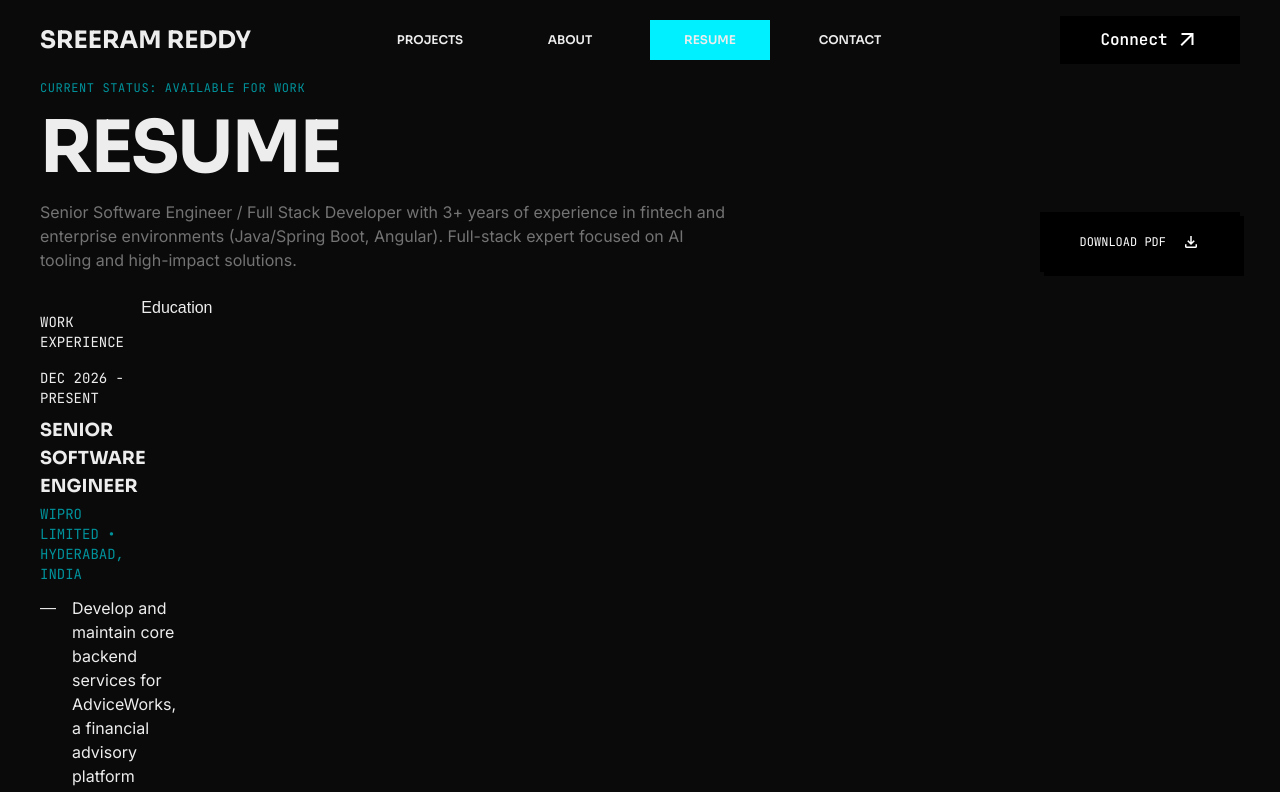
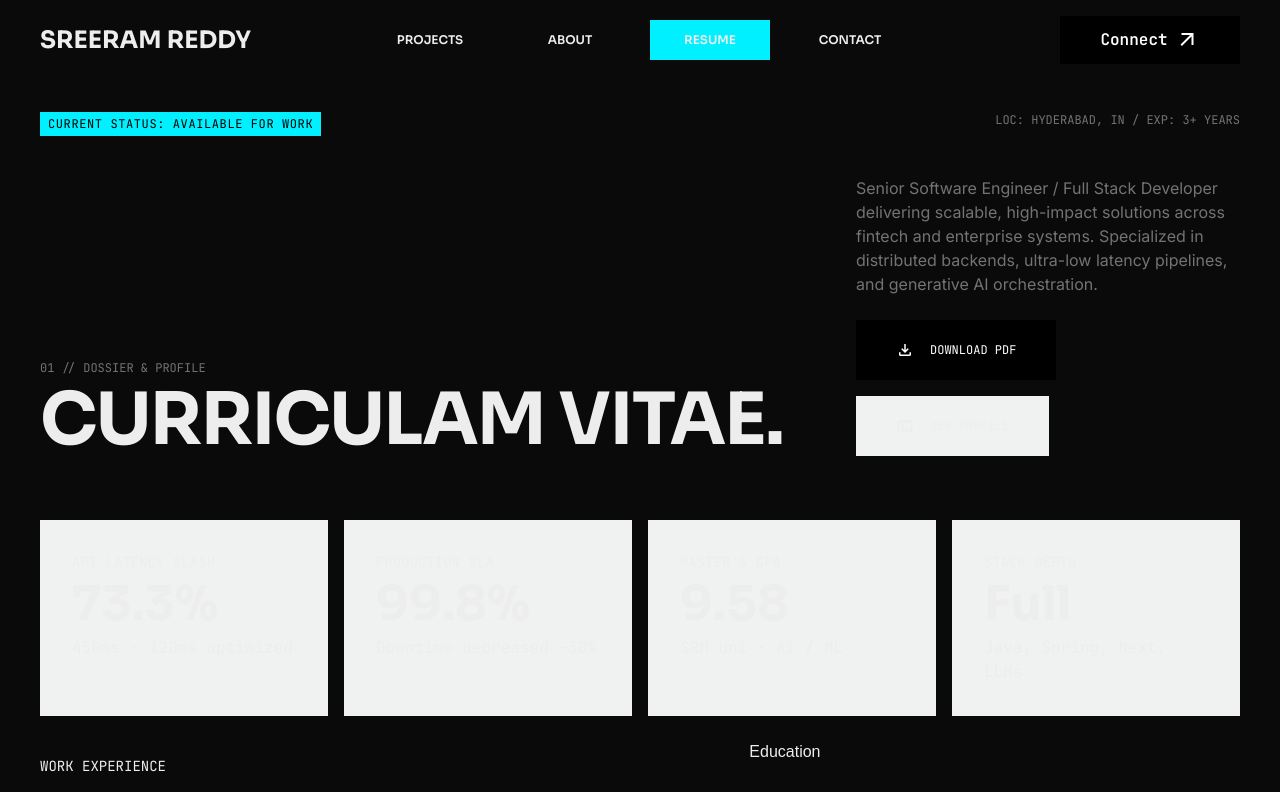
Before and after one commit to DracFiendMG/portfolio, a Next.js app: page /resume in a window 1280 px wide. Shown: the top 792 px of the page. Built offline with nearby package versions, Linux system fonts and the light colour scheme.

Commit message:
feat: add resume page component with profile, metrics, and work experience sections

```diff
--- a/app/resume/page.tsx
+++ b/app/resume/page.tsx
@@ -4,26 +4,65 @@ import type { Experience } from '@/features/types'
 export default function Resume() {
     return (
         <div className="mx-auto w-[calc(100%-2.5rem)] md:w-[calc(100%-5rem)] max-w-360 flex flex-col gap-6">
-            <section className="grid grid-cols-1 md:grid-cols-12 gap-6">
-                <div className="md:col-span-7 flex flex-col gap-4">
-                    <p className="uppercase text-[#00929b] font-mono text-xs md:tracking-wider">Current Status: Available for work</p>
-                    <h1 className="uppercase text-5xl md:text-7xl font-sora font-bold tracking-tight">Resume</h1>
-                    <p className="text-[#737373] font-inter">Senior Software Engineer / Full Stack Developer with 3+ years of experience in fintech and enterprise environments (Java/Spring Boot, Angular). Full-stack expert focused on AI tooling and high-impact solutions.</p>
+            <section className="flex flex-col gap-10 mt-4 md:mt-8">
+                <div className="flex flex-col gap-2 font-mono text-xs md:flex-row md:justify-between">
+                    <p className="uppercase text-black bg-[#00F0FF] self-start px-2 py-1 md:tracking-wider">Current Status: Available for work</p>
+                    <p className='uppercase text-[#737373]'>LOC: HYDERABAD, IN / EXP: 3+ YEARS</p>
                 </div>
-                <div className="md:self-end md:justify-self-end md:col-span-5">
+                <div className='grid grid-cols-1 md:grid-cols-12 gap-6'>
+                    <div className='md:col-span-8 md:self-end flex flex-col gap-2'>
+                        <p className='uppercase font-mono text-xs text-[#737373]'>01 // Dossier & Profile</p>
+                        <h1 className="uppercase text-5xl md:text-7xl font-sora font-bold tracking-tight">Curriculam Vitae.</h1>
+                    </div>
+                    <div className='md:col-span-4 flex flex-col gap-6'>
+                        <p className="text-[#737373] font-inter">Senior Software Engineer / Full Stack Developer delivering scalable, high-impact solutions across fintech and enterprise systems. Specialized in distributed backends, ultra-low latency pipelines, and generative AI orchestration.</p>
+                        <div className='flex gap-2 md:gap-4 md:self-end md:justify-between flex-wrap w-full'>
                             <button className="
-                        bg-black text-white px-10 py-4 flex gap-4 shadow-[4px_4px_0_0_#000000] uppercase text-xs items-center font-mono
+                                bg-black text-white px-10 py-4 flex gap-4 uppercase text-xs items-center font-mono
                                 hover:shadow-[8px_8px_0_0_#00F0FF] hover:transition-all duration-300 hover:-translate-x-1 hover:-translate-y-1 cursor-pointer
                                 ">
-                        Download PDF
                                 <span className="material-symbols-outlined text-lg!">
                                     download
                                 </span>
+                                Download PDF
                             </button>
+                            <button className="
+                                bg-[#F0F1F1] px-10 py-4 flex gap-4 uppercase text-xs items-center font-mono
+                                hover:bg-[#E2E2E2] hover:transition-all duration-300 cursor-pointer
+                                ">
+                                <span className="material-symbols-outlined text-lg!">
+                                    terminal
+                                </span>
+                                Dev Profile
+                            </button>
+                        </div>
+                    </div>
+                </div>
+                <div className="grid grid-cols-1 md:grid-cols-4 gap-4 font-mono md:mt-6">
+                    <div className='bg-[#F0F1F1] hover:bg-[#E2E2E2] hover:transition-all duration-300 p-8 flex flex-col gap-2'>
+                        <p className='uppercase text-sm'>API Latency Slash</p>
+                        <p className='text-3xl md:text-5xl font-sora font-bold'>73.3%</p>
+                        <p className='text-sm md:text-base'>450ms - 120ms optimized</p>
+                    </div>
+                    <div className='bg-[#F0F1F1] hover:bg-[#E2E2E2] hover:transition-all duration-300 p-8 flex flex-col gap-2'>
+                        <p className='uppercase text-sm'>Production SLA</p>
+                        <p className='text-3xl md:text-5xl font-sora font-bold'>99.8%</p>
+                        <p className='text-sm md:text-base'>Downtime decreased -30%</p>
+                    </div>
+                    <div className='bg-[#F0F1F1] hover:bg-[#E2E2E2] hover:transition-all duration-300 p-8 flex flex-col gap-2'>
+                        <p className='uppercase text-sm'>Master's GPA</p>
+                        <p className='text-3xl md:text-5xl font-sora font-bold'>9.58</p>
+                        <p className='text-sm md:text-base'>SRM Uni • AI / ML</p>
+                    </div>
+                    <div className='bg-[#F0F1F1] hover:bg-[#E2E2E2] hover:transition-all duration-300 p-8 flex flex-col gap-2'>
+                        <p className='uppercase text-sm'>Stack Depth</p>
+                        <p className='text-3xl md:text-5xl font-sora font-bold'>Full</p>
+                        <p className='text-sm md:text-base'>Java, Spring, Next, LLMs</p>
+                    </div>
                 </div>
             </section>
             <section className="grid grid-cols-1 md:grid-cols-12 gap-4">
-                <div>
+                <div className='md:col-span-7'>
                     <h2 className="uppercase text-sm font-mono my-4">Work Experience</h2>
                     <div className='flex flex-col gap-6'>
                         {workExperience.map((experience: Experience, index: number) => {
@@ -51,7 +90,7 @@ export default function Resume() {
                         })}
                     </div>
                 </div>
-                <div>
+                <div className='md:col-span-5'>
                     Education
                 </div>
             </section>
```
Lines whose indentation alone changed are shown as unchanged.
